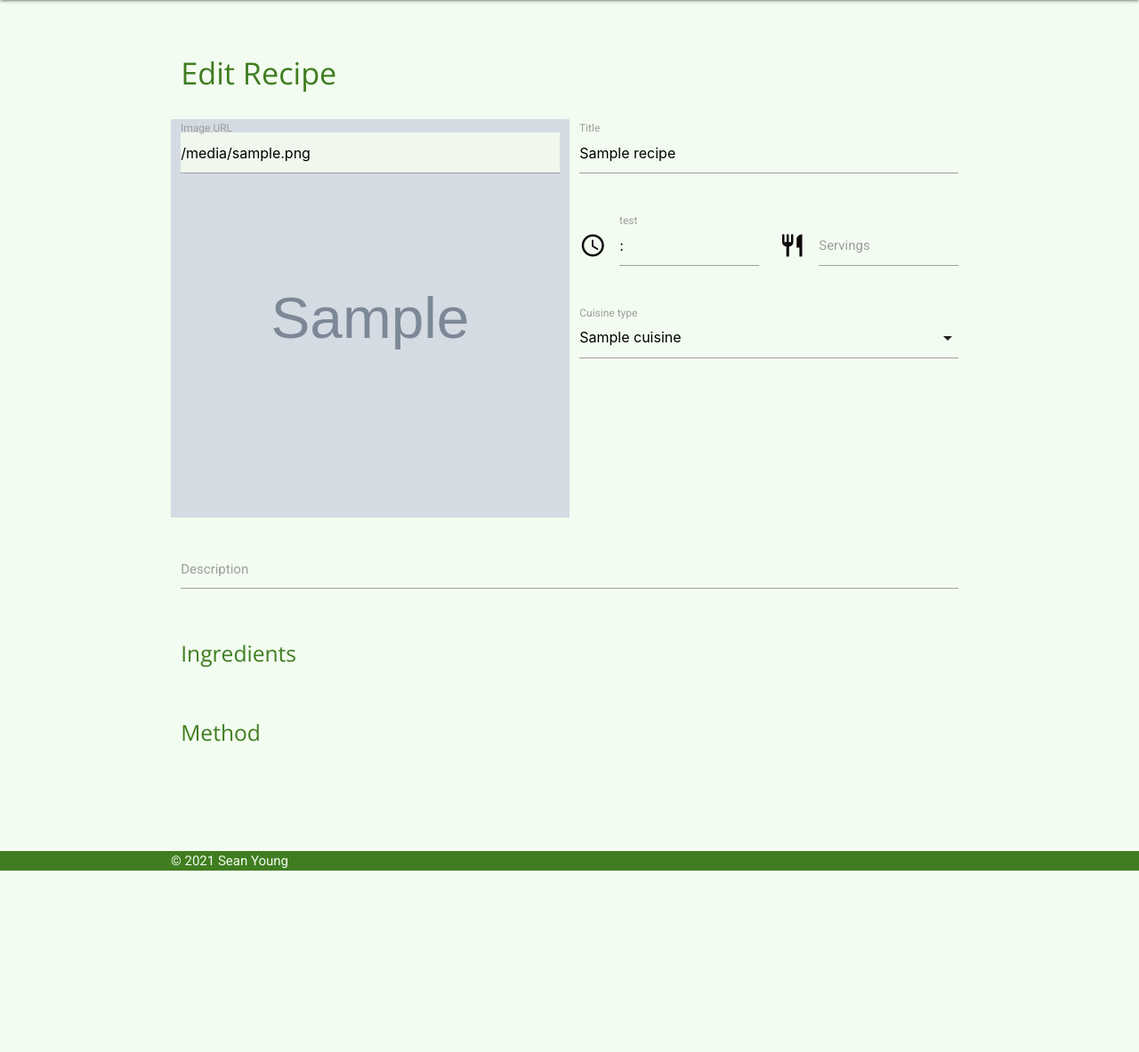
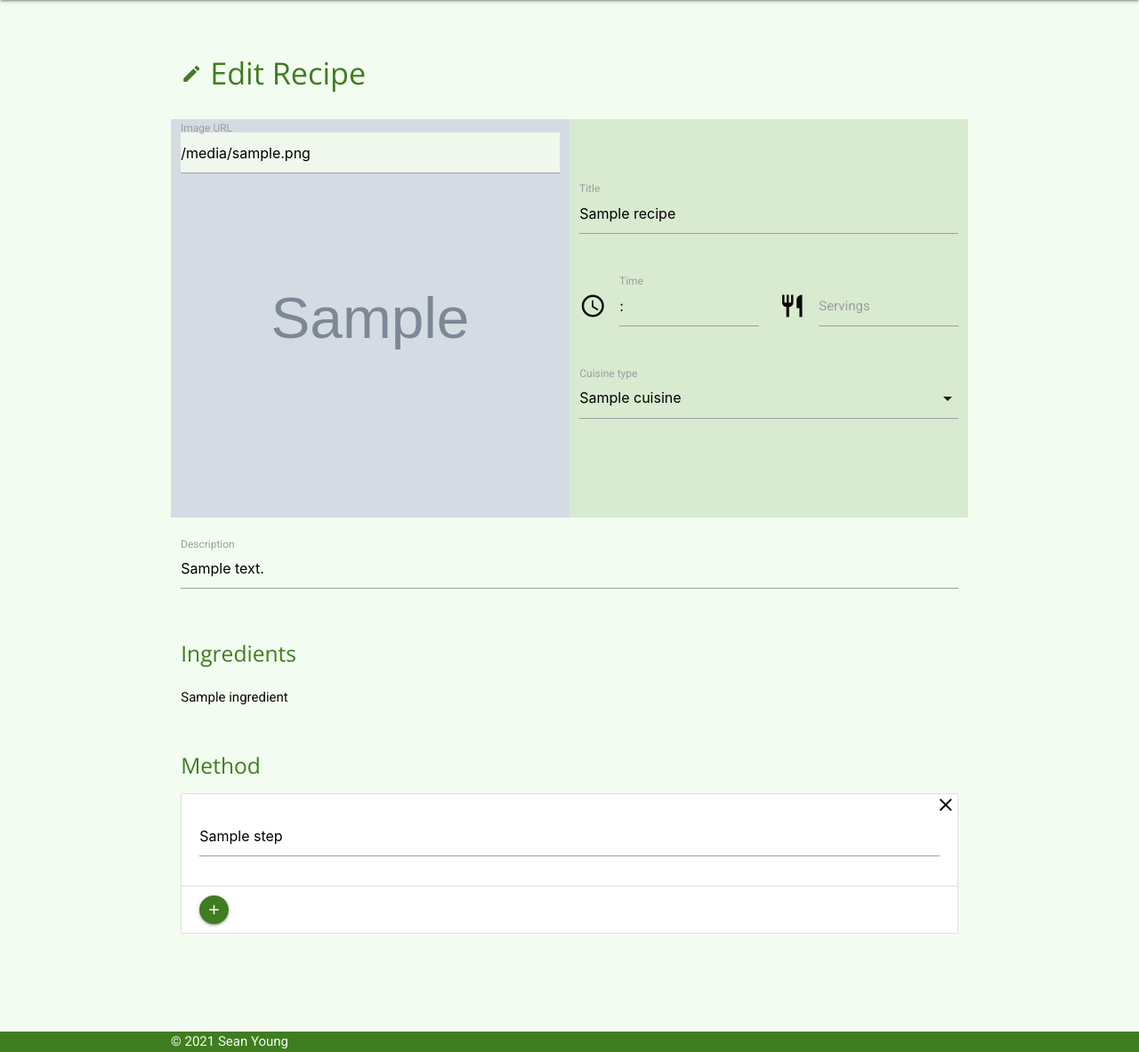
Before and after one commit to seanyoung247/Plum, a Flask app: page /edit_recipe/1 in a window 1280 px wide. Shown: the part 64-1247 px from the top of the page at 89% size. Before the commit the page ends 1043 px from the top, so only its background shows below. Run offline with Flask 2, Linux system fonts and the light colour scheme; grey boxes marked "Sample" are stand-in pictures; a database or web service that is not in the repository returns one stand-in record (values such as "Sample title"); some libraries are stand-ins or nearby versions.

Commit message:
Feat: Adds dynamic steps list creation to recipe edit/add form

```diff
--- a/static/css/style.css
+++ b/static/css/style.css
@@ -316,7 +316,23 @@ ol.collection input:checked + label li.collection-item::before
 input#recipe_image {
   background-color: rgba(243,252,240,0.9); /*#F3FCF0;*/
 }
-
+#steps .collection-item {
+  position: relative;
+}
+.remove-list-item {
+  position: absolute;
+  top: 0;
+  right: 0;
+  width: 25px;
+  height: 25px;
+  background-color: transparent;
+  color: #0D0A0B;
+  cursor: pointer;
+}
+.remove-list-item:hover {
+  background-color: red;
+  color: white;
+}
 /*
  * Login page
  */
--- a/static/js/script.js
+++ b/static/js/script.js
@@ -13,6 +13,20 @@ $(document).ready(function(){
   $('.collapsible').collapsible();
   $('select').formSelect();
   $('.tabs').tabs();
+});
+
+$( "#steps" ).on("click", ".remove-list-item", function(event) {
+  $( this ).parent().remove();
+});
+$( "#steps .add-list-item" ).click(function(event) {
+  listItem =  "<li class='collection-item'>" +
+                "<div class='input-field'>" +
+                  "<textarea class='materialize-textarea' required>" +
+                  "</textarea>" +
+                "</div>" +
+                "<a class='remove-list-item'><i class='material-icons'>clear</i></a>" +
+              "</li>";
+  $( this ).parent().before(listItem);
 });
 
 /*
--- a/templates/edit_recipe.html
+++ b/templates/edit_recipe.html
@@ -4,14 +4,15 @@
   <div class="container vpad">
     <div class="row">
       <h4 class="col s12 section-header">
+        <i class="material-icons prefix">edit</i>
         {{ page.name }}
       </h4>
     </div>
     <div class="row">
       <form class="col s12" method="POST" action="{{ page.route }}">
-        <input name="recipeId" type="hidden" value="{{ recipe._id }}">
+        {#<input name="recipeId" type="hidden" value="{{ recipe._id }}">#}
 
-        <div class="row">
+        <div class="row recipe-header">
 
           <div class="col s12 l6 recipe-header-img">
             <img src="{{ recipe.image }}" alt="recipe header image">
@@ -34,12 +35,13 @@
                 <i class="material-icons prefix">access_time</i>
                 <input id="recipe_time" type="text" class="timepicker"
                   value="{{ recipe.time.hours }}:{{ recipe.time.minutes }}">
-                <label for="recipe_time">test</label>
+                <label for="recipe_time">Time</label>
               </div>
 
               <div class="input-field col s6">
                 <i class="material-icons prefix">restaurant</i>
-                <input type="number" id="recipe_servings" required>
+                <input type="number" id="recipe_servings"
+                  value="{{ recipe.servings }}" required>
                 <label for="recipe_servings">Servings</label>
               </div>
             </div>
@@ -48,7 +50,10 @@
               <div class="input-field col s12">
                 <select>
                   {% for cuisine in cuisines %}
-                    <option value="{{ cuisine.name }}">
+                    <option value="{{ cuisine.name }}"
+                      {%- if recipe.cuisine == cuisine.name -%}
+                        selected
+                      {%- endif -%}>
                       {{- cuisine.name|capitalize -}}
                     </option>
                   {% endfor %}
@@ -62,7 +67,9 @@
 
         <div class="row">
           <div class="input-field col s12">
-            <textarea id="Recipe_Description" class="materialize-textarea"></textarea>
+            <textarea id="Recipe_Description" class="materialize-textarea">
+              {{- recipe.description -}}
+            </textarea>
             <label for="Recipe_Description">Description</label>
           </div>
         </div>
@@ -71,7 +78,9 @@
           <h5 class="col s12 section-header">Ingredients</h5>
           <div class="col s12">
             <ul>
-
+              {% for ingredient in recipe.ingredients %}
+                <li>{{ ingredient }}</li>
+              {% endfor %}
             </ul>
           </div>
         </div>
@@ -79,8 +88,22 @@
         <div class="row">
           <h5 class="col s12 section-header">Method</h5>
           <div class="col s12">
-            <ul>
-
+            <ul id="steps" class="collection">
+              {% for step in recipe.steps %}
+                <li class="collection-item">
+                  <div name="steps" class="input-field">
+                    <textarea class="materialize-textarea" required>
+                      {{- step -}}
+                    </textarea>
+                  </div>
+                  <a class="remove-list-item"><i class="material-icons">clear</i></a>
+                </li>
+              {% endfor %}
+              <li class="collection-item">
+                <a class="btn-floating btn-small add-list-item">
+                  <i class="material-icons">add</i>
+                </a>
+              </li>
             </ul>
           </div>
         </div>
@@ -90,9 +113,8 @@
   </div>
 {% endblock %}
 
-{#
-  |replace(' ', '-')
-{% for cuisine in cuisines %}
-  <p>{{ cuisine.name }}</p>
-{% endfor %}
-#}
+<div class="prefix">
+  <a class="btn-floating btn-small">
+    <i class="material-icons">remove</i>
+  </a>
+</div>
```
